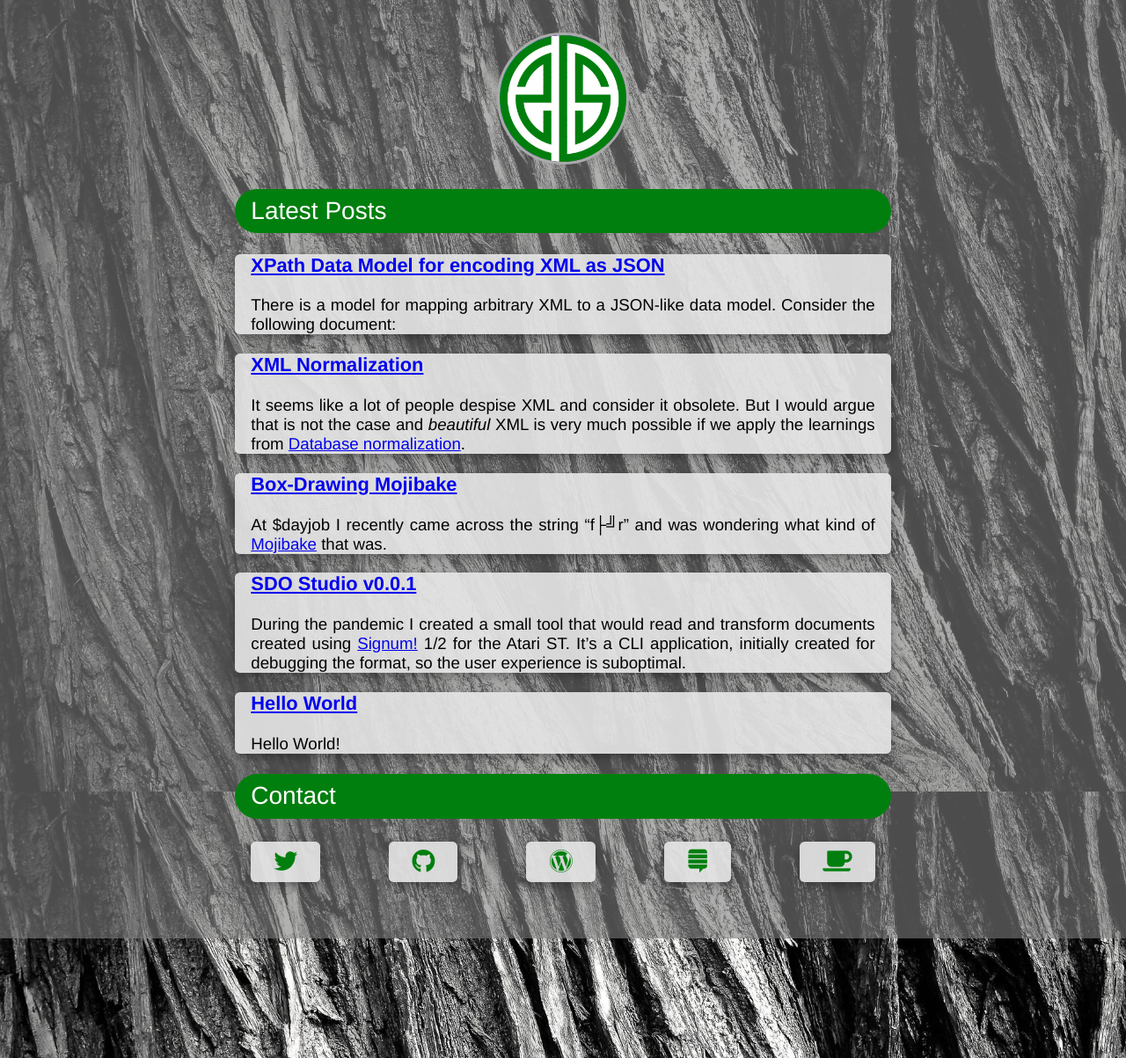
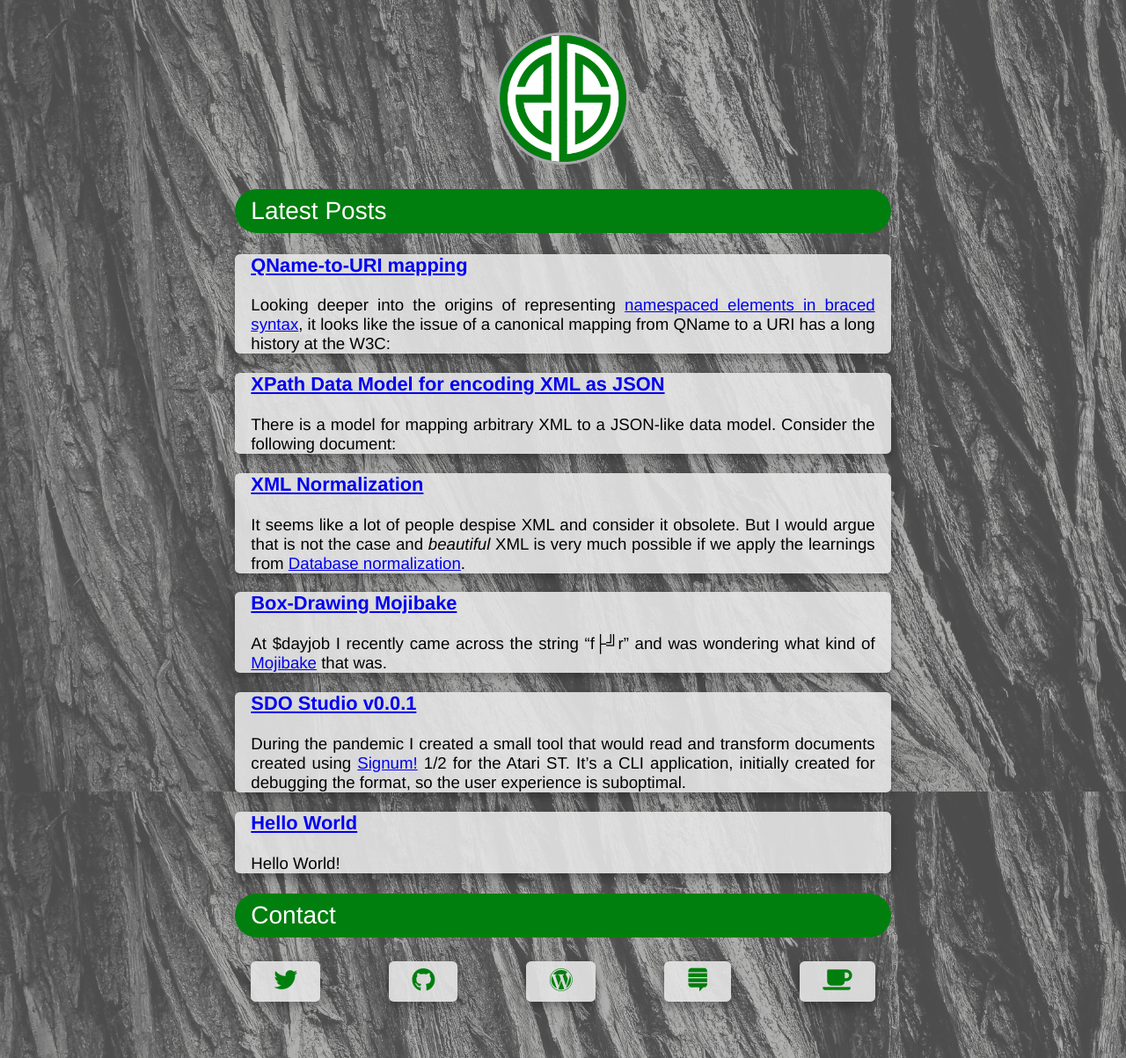
Before and after one commit to Xiphoseer/xiphoseer.github.com, a Jekyll site: the page built from blog.html, in a window 1280 px wide. Shown: the whole page at 88% size. Built offline with Jekyll 4.4.1, drawn with Linux system fonts in a browser that asks for light colours; some of the changed lines change nothing that is shown.

Commit message:
blog: qname to uri

```diff
--- a/_posts/2024-05-05-xpath-json-encoding.md
+++ b/_posts/2024-05-05-xpath-json-encoding.md
@@ -56,6 +56,8 @@ as only considering the namespace and the local part.
 Normal QNames (e.g. `example:invoice`) are also allowed as EQNames but require the namespace to be
 defined before used as a Terminal in the XPath expression.
 
+See also: [QName-to-URI mapping]({% post_url 2024-05-11-qname-to-uri %})
+
 [quick-xml]: https://crates.io/crates/quick-xml
 [XPath]: https://www.w3.org/TR/xpath
 [XPath 3.1]: https://www.w3.org/TR/xpath-31/#terminal-symbols
--- /dev/null
+++ b/_posts/2024-05-11-qname-to-uri.md
@@ -0,0 +1,65 @@
+---
+title: QName-to-URI mapping
+author: Xiphoseer
+---
+
+Looking deeper into the origins of representing
+[namespaced elements in braced syntax]({% post_url 2024-05-05-xpath-json-encoding %}),
+it looks like the issue of a canonical mapping from QName to a URI has a long history at the W3C:
+
+The RDF Specification contains the following language:
+
+> Within RDF/XML, XML QNames are transformed into RDF URI references by appending the XML local name to the namespace name (URI reference). For example, if the XML namespace prefix foo has namespace name (URI reference) http://example.org/somewhere/ then the QName foo:bar would correspond to the RDF URI reference http://example.org/somewhere/bar. Note that this restricts which RDF URI references can be made and the same URI can be given in multiple ways.
+>
+> -- [RDF/XML Syntax Specification (Revised) §5.1 Identifiers](https://www.w3.org/TR/REC-rdf-syntax/#section-Identifiers)
+
+This method of concatenation introduces flexibility:
+
+- `abstract` is a term in the DublinCore `http://purl.org/dc/terms/` namespace. Its canonical
+  URI is `http://purl.org/dc/terms/abstract`, which the expanded form of `dcterms:abstract`
+  using the concatenation method.
+- `type` is a property name in the RDF `http://www.w3.org/1999/02/22-rdf-syntax-ns#` namespace.
+  Its canonical URI uses an URI fragment to reference an XML ID. Here again, the expanded
+  form of `rdf:type` matches the canoncial URI.
+
+However:
+
+- `int` is a datatype defined by the XML-Schema `http://www.w3.org/2001/XMLSchema` namespace.
+  Its canonical URI is `http://www.w3.org/2001/XMLSchema#int`. In this case, applying the
+  RDF QName-to-URI transformation would result in `http://www.w3.org/2001/XMLSchemaint`,
+  which does _not_ match the canonical URI for that type.
+
+Interestingly, the difference comes down to the fragment character being part of the RDF
+namespace, but not so for the XML Schema namespace, possibly in order to support the
+Dublin Core case.
+
+This gave rise to a proposal to W3C [in 2001][www-rdf-comments/2001JanMar/0082], which was turned into [RDF Tracking issue rdfms-qname-uri-mapping](https://www.w3.org/2000/03/rdf-tracking/#rdfms-qname-uri-mapping).
+
+The "resolution" for that issue was to _reject_ the enclosed proposal to make a case-distinction
+in the RDF mapping algorithm based on the last character of the namespace URI.
+
+### When is a QName Mapping valid?
+
+There are at least two papers by W3C TAP on the matter:
+
+- [Using Qualified Names (QNames) as Identifiers in XML Content](https://www.w3.org/2001/tag/doc/qnameids)
+- [Associating Resources with Namespaces](https://www.w3.org/2001/tag/doc/nsDocuments/)
+
+The former claims that
+
+> The QName "x:p" is a concise, unambiguous name for the {URI, local-name} pair {"http://example.com/ns/foo", "p"}.
+
+The important takeaway is that QNames are _contextual_, it's just a pair of Namespace URI and local part.
+It does not have the same uniqueness guarantee that would follow from a URI with or without fragment identifier
+because that can, by definition, only ever refer to a single resource.
+
+An RDF ontology will always talk about terms, so it's reasonable to assume they have an identity that _can_ be mapped
+to a full URI, but this isn't the case for XML Schema, where the same local part may
+refer to an element, attribute, or datatype.
+
+The braced mapping seems to originate either from [XSV] which is mentioned in [this mail](https://lists.w3.org/Archives/Public/www-rdf-interest/2001May/0055.html) or [this memo](http://jclark.com/xml/xmlns.htm) by James Clark.
+
+For a list of related e-Mail threads, see also [this summary](https://lists.w3.org/Archives/Public/www-rdf-comments/2001JulSep/0124.html).
+
+[www-rdf-comments/2001JanMar/0082]: https://lists.w3.org/Archives/Public/www-rdf-comments/2001JanMar/0082.html
+[XSV]: https://www.cogsci.ed.ac.uk/~ht/xsv-status.html
```
